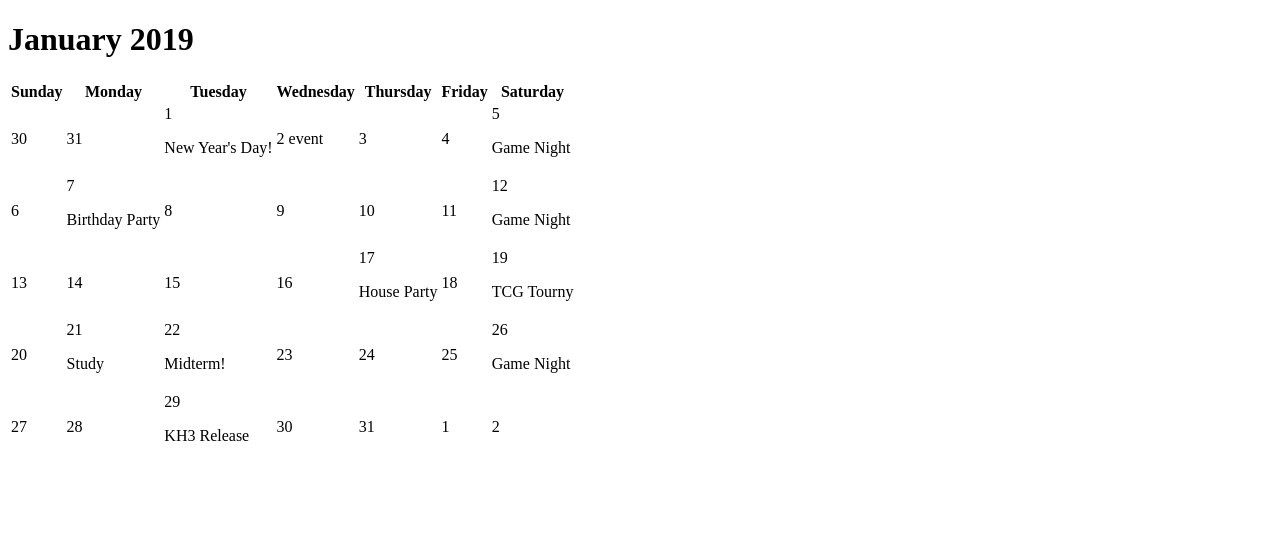
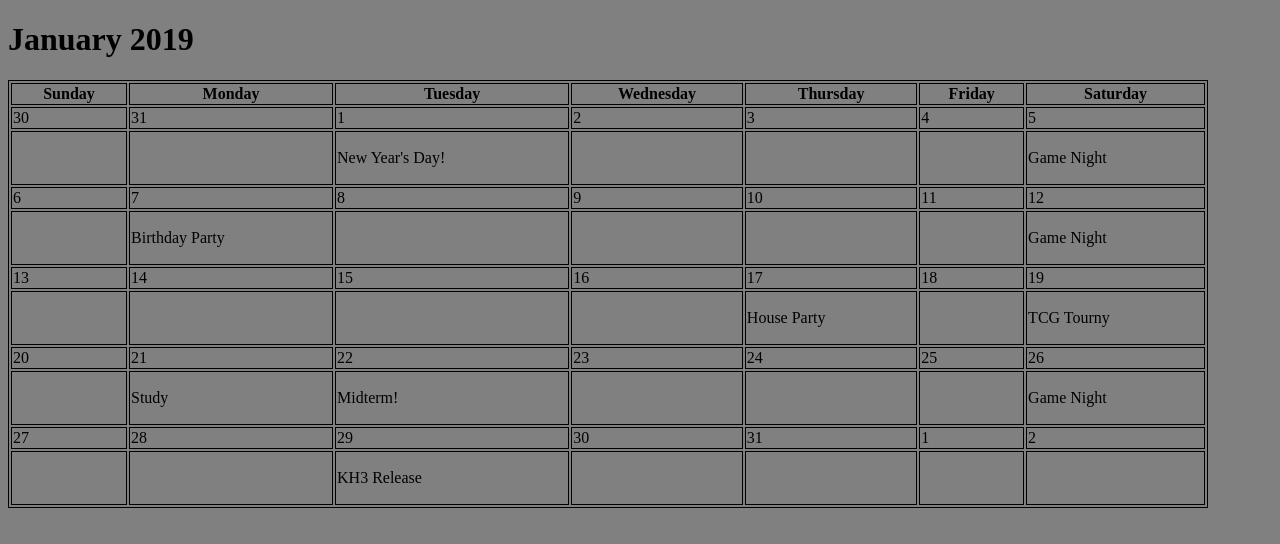
Before and after one commit to tmgravy/tmgravy.github.io, a plain HTML site: page assign_3/assignment3.html in a window 1280 px wide. Drawn offline with Linux system fonts and the light colour scheme.

Commit message:
working on the assignment, almost done

```diff
--- a/assign_3/assignment3.html
+++ b/assign_3/assignment3.html
@@ -3,9 +3,11 @@
     <head>
         <meta charset="utf-8">
         <title>January 2019</title>
+        <link href="styles/style.css" rel="stylesheet" type="text/css">
+        <style>
+        </style>
     </head>
     <body>
-        <main>
             <h1>January 2019</h1>
             <table>
                 <tr>
@@ -18,28 +20,46 @@
                     <th>Saturday</th>
                 </tr>
                 <tr>
-                    <td>30</td>
-                    <td>31</td>
-                    <td>1
+                    <td class="dec">30</td>
+                    <td class="dec">31</td>
+                    <td>1</td>
+                    <td>2</td>
+                    <td>3</td>
+                    <td>4</td>
+                    <td>5</td>
+                </tr>
+                <tr>
+                    <td></td>
+                    <td></td>
+                    <td>
                         <p class="Event">New Year's Day!</p>
                     </td>
-                    <td>2 event</td>
-                    <td>3</td>
-                    <td>4</td>
-                    <td>5
+                    <td></td>
+                    <td></td>
+                    <td></td>
+                    <td>
                         <p class="Event">Game Night</p>
                     </td>
                 </tr>
                 <tr>
                     <td>6</td>
-                    <td>7
-                        <p class="Event">Birthday Party</p>
-                    </td>
+                    <td>7</td>
                     <td>8</td>
                     <td>9</td>
                     <td>10</td>
                     <td>11</td>
-                    <td>12
+                    <td>12</td>
+                </tr>
+                <tr>
+                        <td></td>
+                        <td>
+                            <p class="Event">Birthday Party</p>
+                        </td>
+                        <td></td>
+                        <td></td>
+                        <td></td>
+                        <td></td>
+                        <td>
                             <p class="Event">Game Night</p>
                         </td>
                     </tr>
@@ -48,41 +68,67 @@
                     <td>14</td>
                     <td>15</td>
                     <td>16</td>
-                    <td>17
+                    <td>17</td>
+                    <td>18</td>
+                    <td>19</td>
+                </tr>
+                <tr>
+                        <td></td>
+                        <td></td>
+                        <td></td>
+                        <td></td>
+                        <td>
                             <p class="Event">House Party</p>
                         </td>
-                    <td>18</td>
-                    <td>19
+                        <td></td>
+                        <td>
                             <p class="Event">TCG Tourny</p>
                         </td>
                     </tr>
                 <tr>
                     <td>20</td>
-                    <td>21
-                        <p class="Event">Study</p>
-                    </td>
-                    <td>22
-                        <p class="Event">Midterm!</p>
-                    </td>
+                    <td>21</td>
+                    <td>22</td>
                     <td>23</td>
                     <td>24</td>
                     <td>25</td>
-                    <td>26
+                    <td>26</td>
+                </tr>
+                <tr>
+                        <td></td>
+                        <td>
+                            <p class="Event">Study</p>
+                        </td>
+                        <td>
+                            <p class="Event">Midterm!</p>
+                        </td>
+                        <td></td>
+                        <td></td>
+                        <td></td>
+                        <td>
                             <p class="Event">Game Night</p>
                         </td>
                 </tr>
                 <tr>
                     <td>27</td>
                     <td>28</td>
-                    <td>29
+                    <td>29</td>
+                    <td>30</td>
+                    <td>31</td>
+                    <td class="dec">1</td>
+                    <td class="dec">2</td>
+                </tr>
+                <tr>
+                        <td></td>
+                        <td></td>
+                        <td>
                             <p class="Event">KH3 Release</p>
                         </td>
-                    <td>30</td>
-                    <td>31</td>
-                    <td>1</td>
-                    <td>2</td>
+                        <td></td>
+                        <td></td>
+                        <td></td>
+                        <td></td>
                     </tr>
             </table>
-        </main>
     </body>
 </html>
--- /dev/null
+++ b/assign_3/styles/style.css
@@ -0,0 +1,15 @@
+html{
+    background-color: grey;
+}
+next {
+    font-size: smaller;
+}
+table{
+    width: 1200px;
+}
+Event {
+    border: black;
+}
+table, th, td {
+    border: 1px solid black;
+  }
```
Also changed, not shown: index.html (+1 -0 lines). Lines whose indentation alone changed are shown as unchanged.
